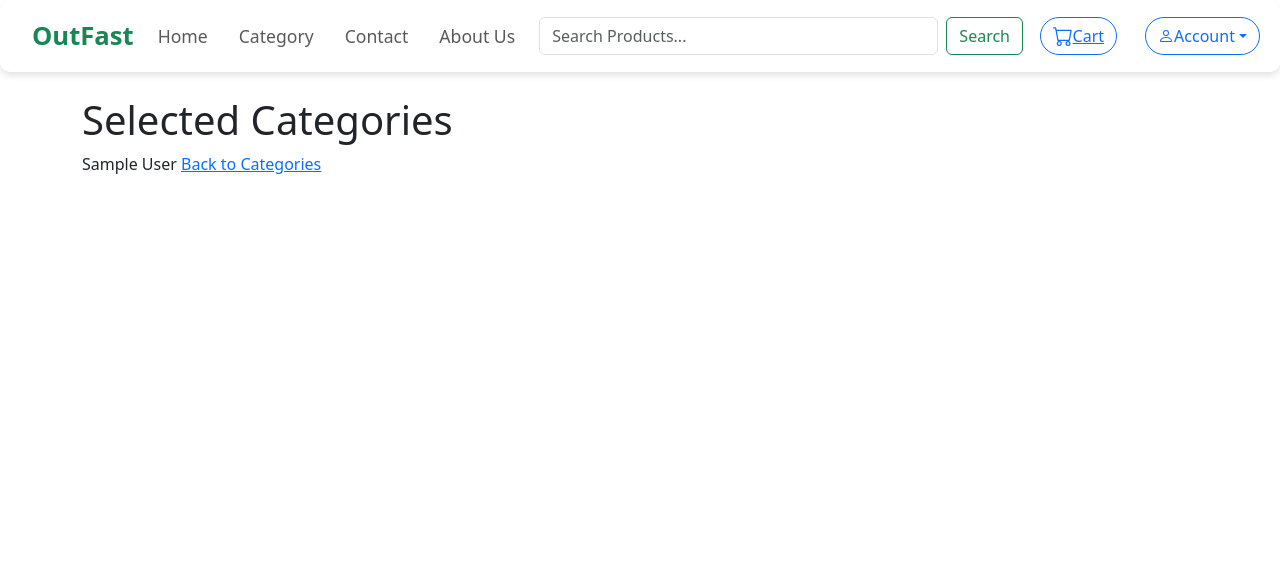
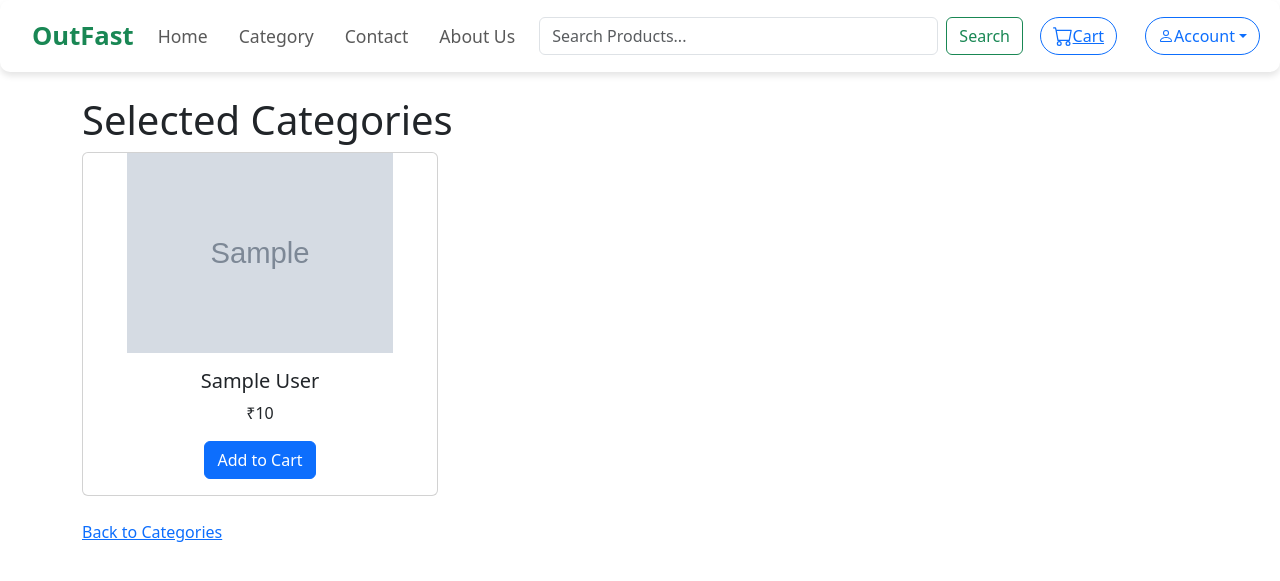
Before and after one commit to VaradRane12/Outfast, a Flask app: page /filter_category in a window 1280 px wide. Shown: the top 581 px of the page. Run offline with Flask 3, Linux system fonts and the light colour scheme; tables that the repository leaves empty hold one stand-in row (values such as "Sample post"); grey boxes marked "Sample" are stand-in pictures.

Commit message:
added category display

```diff
--- a/templates/filtered_results.html
+++ b/templates/filtered_results.html
@@ -1,9 +1,24 @@
 {% extends "base.html" %}
 {% block body %}
 
-<h1>Selected Categories</h1>{{
+<h1>Selected Categories</h1>
+<div class="row">
+    {% for product in products %}
+    <div class="col-md-4 col-sm-6 mb-4">
+        <div class="card product-card">
+            <img src="{{ product.image_link }}" class="card-img-top" alt="{{ product.productDisplayName }}" style="height: 200px; object-fit: contain;">
+            <div class="card-body text-center">
+                <h5 class="card-title">{{ product.productDisplayName }}</h5>
+                <p class="card-text">₹{{ product.price }}</p>
+                <button class="btn btn-primary add-to-cart" data-product-id="{{ product.id }}">Add to Cart</button>
 
-    products[0].productDisplayName}}
+
+
+            </div>
+        </div>
+    </div>
+    {% endfor %}
+</div>
 {% if master %}
     <p><strong>Master Category:</strong> {{ master }}</p>
 {% endif %}
@@ -15,5 +30,39 @@
 {% endif %}
 
 <a href="{{ url_for('category.categories') }}">Back to Categories</a>
+<script>
+    document.querySelectorAll('.add-to-cart').forEach(button => {
+    button.addEventListener('click', function() {
+        const productId = this.getAttribute('data-product-id');
 
+        fetch('/add_to_cart', {
+            method: 'POST',
+            headers: {
+                'Content-Type': 'application/json'
+            },
+            body: JSON.stringify({ product_id: productId })
+        }).then(response => response.json())
+        .then(data => {
+            if (data.success) {
+                showCartMessage("Product added to cart!");
+            } else {
+                showCartMessage("Failed to add product!", true);
+            }
+        });
+    });
+});
+
+function showCartMessage(message, isError = false) {
+    const cartMessage = document.getElementById('cart-message');
+    cartMessage.innerText = message;
+    cartMessage.className = `alert ${isError ? 'alert-danger' : 'alert-success'} text-center`;
+    cartMessage.style.display = 'block';
+
+    // Fade out after 3 seconds
+    setTimeout(() => {
+        cartMessage.style.display = 'none';
+    }, 3000);
+}
+
+</script>
 {% endblock %}
```
